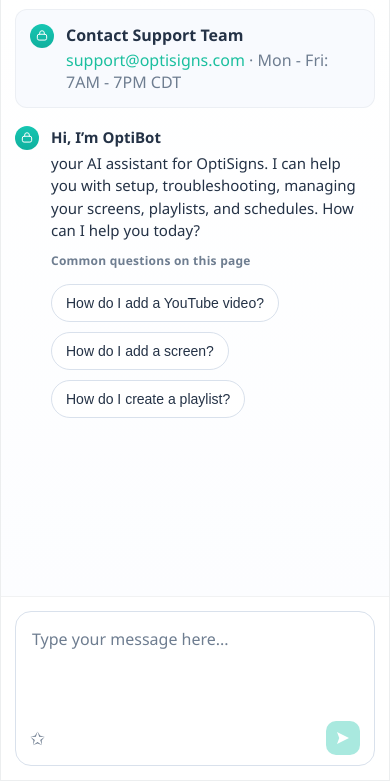
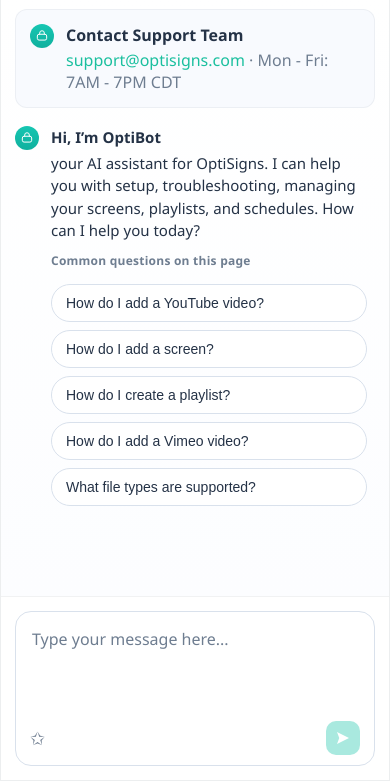
Before and after one commit to sangvirgo/lunar-indexer-sang, a plain HTML site: page index.html in a window 390 px wide. Shown: the part 63-844 px from the top of the page. Drawn offline with Linux system fonts and the light colour scheme.

```diff
--- a/index.html
+++ b/index.html
@@ -175,6 +175,9 @@
         flex-wrap: wrap;
         gap: 10px;
         margin-top: 14px;
+        width: 100%;
+        max-width: 100%;
+        overflow-x: hidden;
       }
 
       .quick-actions button {
@@ -186,6 +189,9 @@
         font-size: 14px;
         cursor: pointer;
         transition: transform 120ms ease, border-color 120ms ease, box-shadow 120ms ease;
+        max-width: 100%;
+        white-space: normal;
+        text-align: left;
       }
 
       .quick-actions button:hover {
@@ -400,8 +406,11 @@
         }
 
         .quick-actions {
-          flex-direction: column;
-          align-items: flex-start;
+          gap: 8px;
+        }
+
+        .quick-actions button {
+          width: 100%;
         }
       }
     </style>
@@ -458,6 +467,8 @@
                 <button type="button" data-question="How do I add a YouTube video?">How do I add a YouTube video?</button>
                 <button type="button" data-question="How do I add a screen?">How do I add a screen?</button>
                 <button type="button" data-question="How do I create a playlist?">How do I create a playlist?</button>
+                <button type="button" data-question="How do I add a Vimeo video?">How do I add a Vimeo video?</button>
+                <button type="button" data-question="What file types are supported?">What file types are supported?</button>
               </div>
             </div>
           </div>
```
Also changed, not shown: image-1.png (added), image.png (added), 4 other files.
